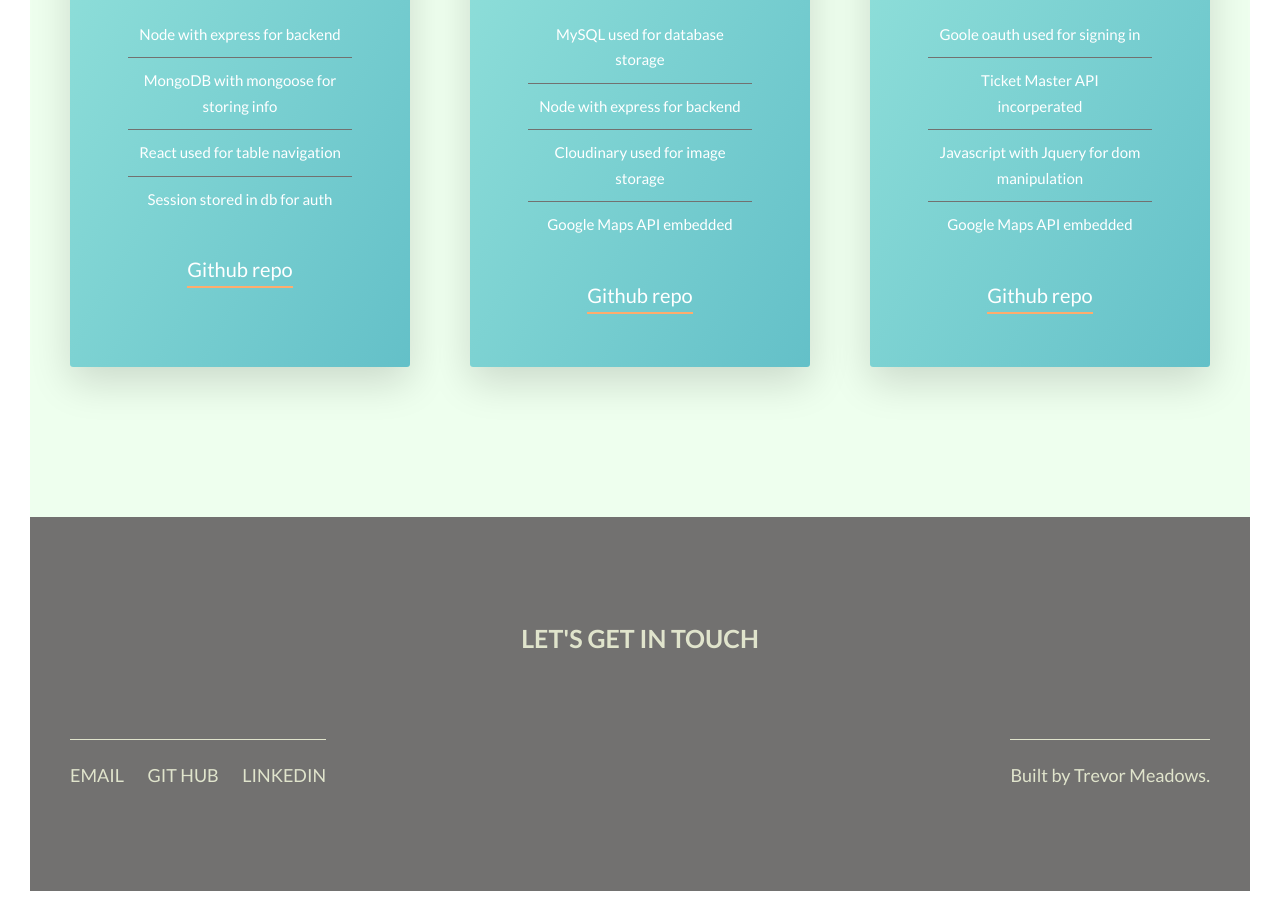
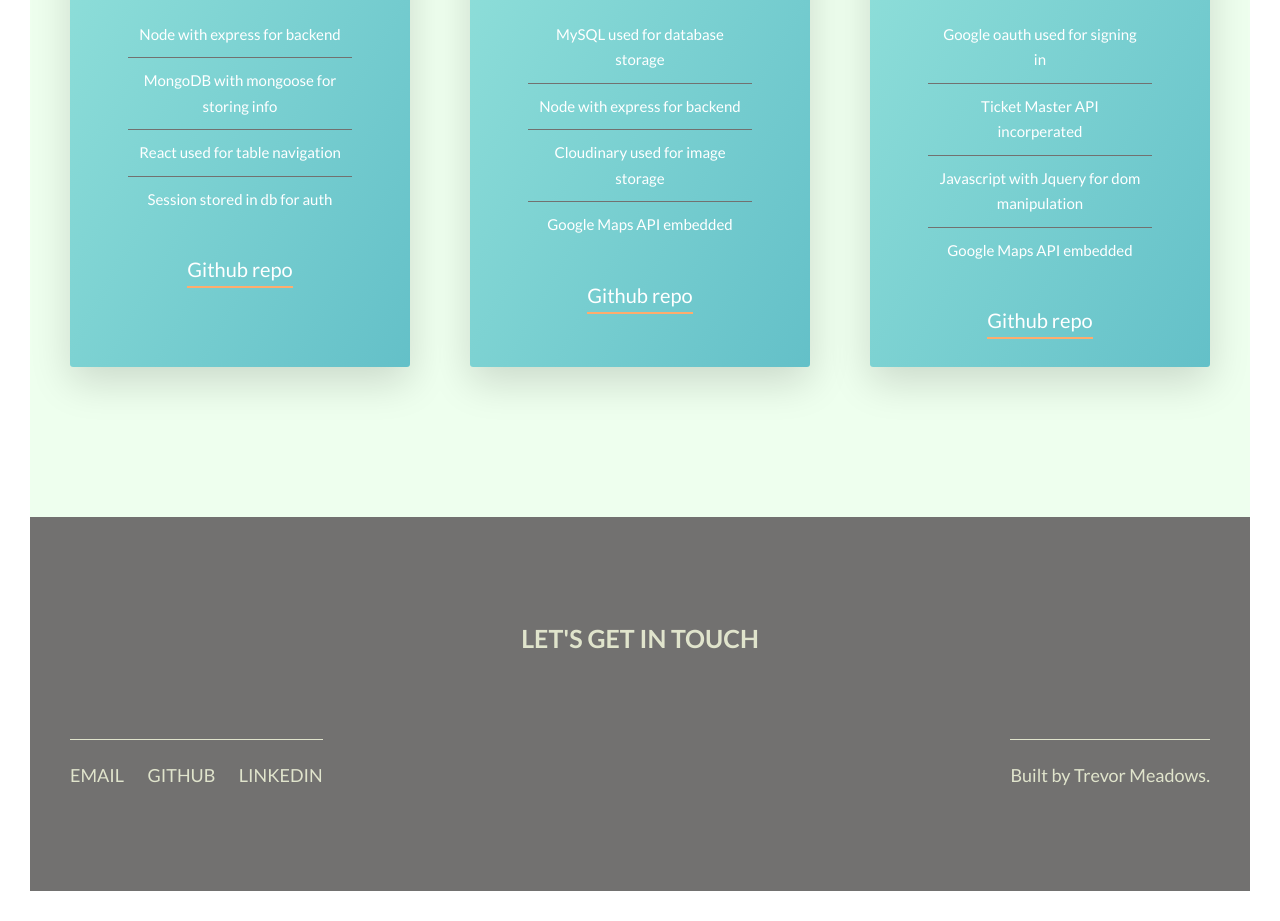
Before and after one commit to tlm04070/port2.0, a website: page index.html in a window 1280 px wide. Shown: the part 3412-4333 px from the top of the page. Drawn offline with Linux system fonts and the light colour scheme.

Commit message:
fixed typos in footer and project sections

```diff
--- a/index.html
+++ b/index.html
@@ -227,7 +227,7 @@
                             </h4>
                             <div class="card__details">
                                 <ul>
-                                    <li>Goole oauth used for signing in</li>
+                                    <li>Google oauth used for signing in</li>
                                     <li>Ticket Master API incorperated</li>
                                     <li>Javascript with Jquery for dom manipulation</li>
                                     <li>Google Maps API embedded</li>
@@ -256,7 +256,7 @@
                             <a href="mailto:tlm04070@gmail.com" class="footer__link">Email</a>
                         </li>
                         <li class="footer__item">
-                            <a href="https://github.com/tlm04070" target="_blank" class="footer__link">Git Hub</a>
+                            <a href="https://github.com/tlm04070" target="_blank" class="footer__link">Github</a>
                         </li>
                         <li class="footer__item">
                             <a href="https://www.linkedin.com/in/trevor-meadows/" target="_blank" class="footer__link">LinkedIn</a>
```
